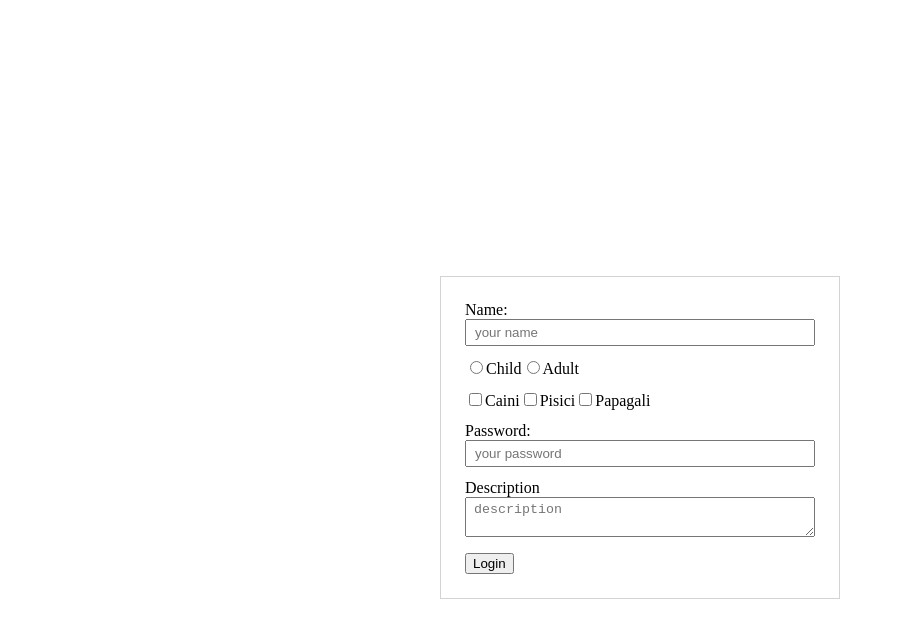
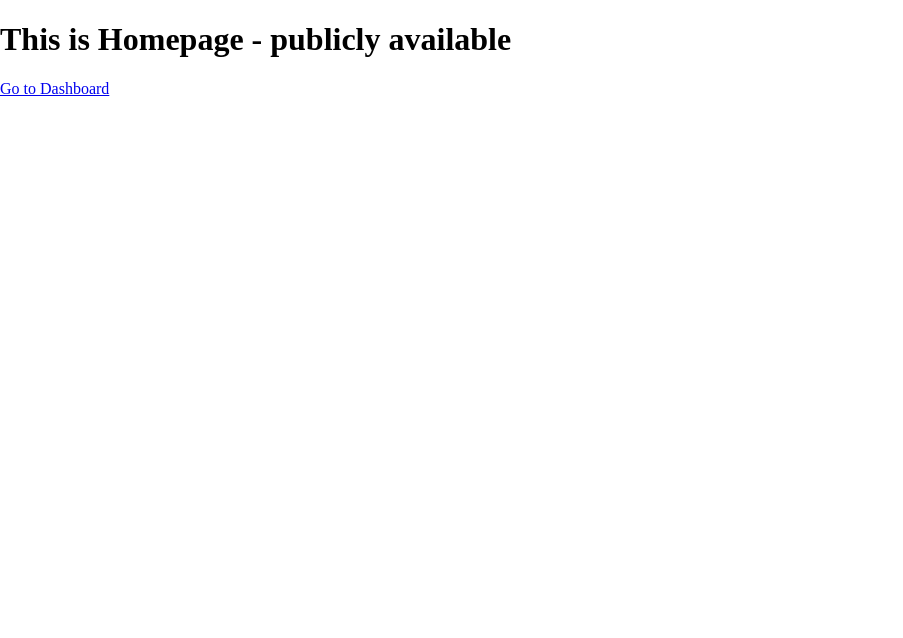
Before and after one commit to electronrecord/react-components-library, a React (Vite) app: page / in a window 1280 px wide. Shown: the top 638 px of the page, without its empty margins (0-903 px from the left). Built offline with nearby package versions, Linux system fonts and the light colour scheme; no server answers.

Commit message:
added react router

```diff
--- a/package.json
+++ b/package.json
@@ -15,6 +15,7 @@
     "react": "^18.2.0",
     "react-dom": "^18.2.0",
     "react-redux": "^8.0.5",
+    "react-router-dom": "^6.11.1",
     "sass": "^1.62.0"
   },
   "devDependencies": {
--- a/src/App.jsx
+++ b/src/App.jsx
@@ -1,67 +1,17 @@
-import {BaseForm, BaseInput} from './components'
-import {useEffect, useState} from "react"
 import './App.scss'
-import {useDispatch, useSelector} from "react-redux"
-import {get_data, send_msg, useGetBlogpostByIdQuery} from "./store/modules/homepage.js"
+import { Routes, Route } from 'react-router-dom'
+import {routes} from "./router/index.js"
+import {PrivateRoute} from "./components/PrivateRoute.jsx"
 
 function App () {
-  const form = {
-    name: {
-      label: 'Name',
-      value: '',
-      rule: 'required|email',
-      placeholder: 'your name'
-    },
-    age: {
-      label: ['Child', 'Adult'],
-      type: 'radio',
-      value: '',
-      rule: 'required'
-    },
-    pets: {
-      label: ['Caini', 'Pisici', 'Papagali'],
-      type: 'checkbox',
-      value: [],
-      rule: 'required'
-    },
-    password: {
-      name: 'password',
-      label: 'Password',
-      value: '',
-      type: 'password',
-      rule: 'required',
-      placeholder: 'your password'
-    },
-    description: {
-      name: 'description',
-      label: 'Description',
-      value: '',
-      type: 'textarea',
-      rule: 'required',
-      placeholder: 'description'
-    },
-  }
-  // const data = useSelector(state => state.homepage.data)
-  const dispatch = useDispatch()
-  const { data = {}, isLoading, error } = useGetBlogpostByIdQuery('1')
-
-  useEffect(() => {
-    // make network req to get the initial data
-    // dispatch(get_data())
-  }, [])
-
-  async function handleSubmit (data) {
-    dispatch(send_msg(data))
-  }
-
   return (
-    <div className="App">
-      <h1>{ data.title }</h1>
-      <p>{ data.body }</p>
-      <BaseForm data={form}
-                onSubmit={handleSubmit}
-                buttonText='Login' />
-    </div>
+    <Routes>
+      {routes.map(obj => (
+        obj.auth
+          ? <Route key={obj.path} path={obj.path} element={<PrivateRoute><obj.component /></PrivateRoute>} />
+          : <Route key={obj.path} path={obj.path} element={<obj.component />} />
+      ))}
+    </Routes>
   )
 }
 
--- /dev/null
+++ b/src/components/PrivateRoute.jsx
@@ -0,0 +1,12 @@
+import {useSelector} from "react-redux"
+import { Navigate } from "react-router-dom"
+
+export const PrivateRoute = function ({children}) {
+  const user = useSelector(user => user.homepage.user)
+
+  return (
+    <>
+      {user.name ? children : <Navigate to='/login' />}
+    </>
+  )
+}
--- a/src/main.jsx
+++ b/src/main.jsx
@@ -4,11 +4,14 @@ import App from './App'
 import './index.css'
 import { store } from './store'
 import { Provider } from 'react-redux'
+import { BrowserRouter } from 'react-router-dom'
 
 ReactDOM.createRoot(document.getElementById('root')).render(
   <React.StrictMode>
     <Provider store={store}>
-      <App />
+      <BrowserRouter>
+        <App />
+      </BrowserRouter>
     </Provider>
   </React.StrictMode>,
 )
--- /dev/null
+++ b/src/router/index.js
@@ -0,0 +1,19 @@
+import Home from '../views/HomeView.jsx'
+import Dashboard from '../views/DashboardView.jsx'
+import Login from '../views/LoginView.jsx'
+
+export const routes = [
+  {
+    path: '/',
+    component: Home
+  },
+  {
+    path: '/dashboard',
+    component: Dashboard,
+    auth: true
+  },
+  {
+    path: '/login',
+    component: Login
+  },
+]
--- a/src/store/modules/homepage.js
+++ b/src/store/modules/homepage.js
@@ -6,6 +6,7 @@ const initialState = {
   data: {},
   fetching: false,
   error: false,
+  user: {}
 }
 
 // Define a service using a base URL and expected endpoints
@@ -27,12 +28,15 @@ export const homeSlice = createSlice({
   reducers: {
     SET_DATA (state, action) { // action = { payload }
       state.data = action.payload
+    },
+    SET_USER (state, {payload}) {
+      state.user = payload
     }
   },
 })
 
 // Action creators are generated for each case reducer function
-export const { SET_DATA } = homeSlice.actions
+export const { SET_DATA, SET_USER } = homeSlice.actions
 
 export const get_data = function () {
   return async function (dispatch) {
--- /dev/null
+++ b/src/views/DashboardView.jsx
@@ -0,0 +1,69 @@
+import {useDispatch} from "react-redux"
+import {send_msg, useGetBlogpostByIdQuery} from "../store/modules/homepage.js"
+import {BaseForm} from "../components/index.js"
+import {useEffect} from "react"
+
+
+export const DashboardView = function () {
+  const form = {
+    name: {
+      label: 'Name',
+      value: '',
+      rule: 'required|email',
+      placeholder: 'your name'
+    },
+    age: {
+      label: ['Child', 'Adult'],
+      type: 'radio',
+      value: '',
+      rule: 'required'
+    },
+    pets: {
+      label: ['Caini', 'Pisici', 'Papagali'],
+      type: 'checkbox',
+      value: [],
+      rule: 'required'
+    },
+    password: {
+      name: 'password',
+      label: 'Password',
+      value: '',
+      type: 'password',
+      rule: 'required',
+      placeholder: 'your password'
+    },
+    description: {
+      name: 'description',
+      label: 'Description',
+      value: '',
+      type: 'textarea',
+      rule: 'required',
+      placeholder: 'description'
+    },
+  }
+  // const data = useSelector(state => state.homepage.data)
+  const dispatch = useDispatch()
+  const { data = {}, isLoading, error } = useGetBlogpostByIdQuery('1')
+
+  useEffect(() => {
+    // make network req to get the initial data
+    // dispatch(get_data())
+  }, [])
+
+  async function handleSubmit (data) {
+    dispatch(send_msg(data))
+  }
+
+  return (
+    <main>
+      <h1>This is Dashboard page</h1>
+      <h1>{ data.title }</h1>
+      <p>{ data.body }</p>
+      <BaseForm data={form}
+                onSubmit={handleSubmit}
+                buttonText='Login' />
+    </main>
+  )
+}
+
+export default DashboardView
--- a/src/views/HomeView.jsx
+++ b/src/views/HomeView.jsx
@@ -1,7 +1,12 @@
+import {Link} from "react-router-dom"
+
 export const HomeView = function () {
   return (
     <main className='home-view'>
-
+      <h1>This is Homepage - publicly available</h1>
+      <Link to='/dashboard'>Go to Dashboard</Link>
     </main>
   )
 }
+
+export default HomeView
--- /dev/null
+++ b/src/views/LoginView.jsx
@@ -0,0 +1,23 @@
+import { Link } from 'react-router-dom'
+import {useDispatch, useSelector} from "react-redux"
+import {SET_USER} from "../store/modules/homepage.js"
+
+export const LoginView = function () {
+  const dispatch = useDispatch()
+  const user = useSelector(user => user.homepage.user)
+
+  function mockUser () {
+    dispatch(SET_USER({name: 'Cristian'}))
+  }
+
+  return (
+    <main>
+      <h1>This is Login Page</h1>
+      <p>{user.name}</p>
+      <button onClick={mockUser}>MOCK USER</button>
+      <Link to='/dashboard'>Go to Dashboard</Link>
+    </main>
+  )
+}
+
+export default LoginView
```
Also changed, not shown: 1 other file (tests, documents, lock files or other folders).
